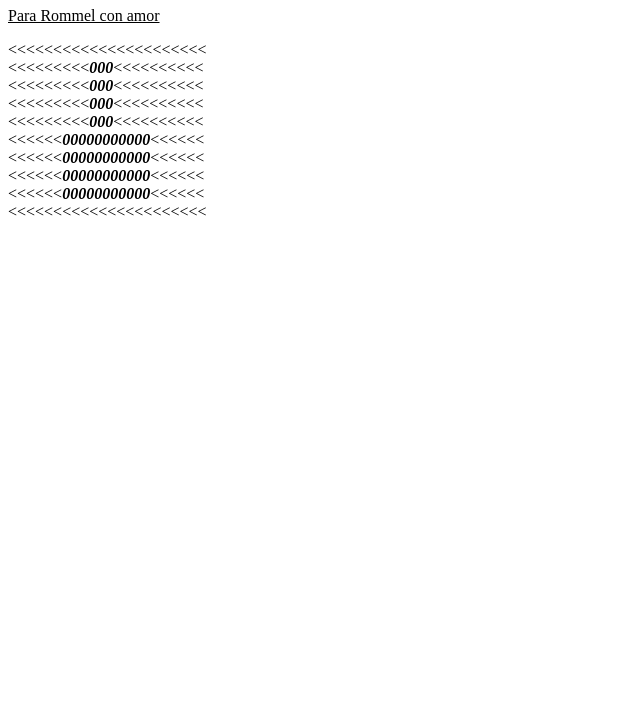
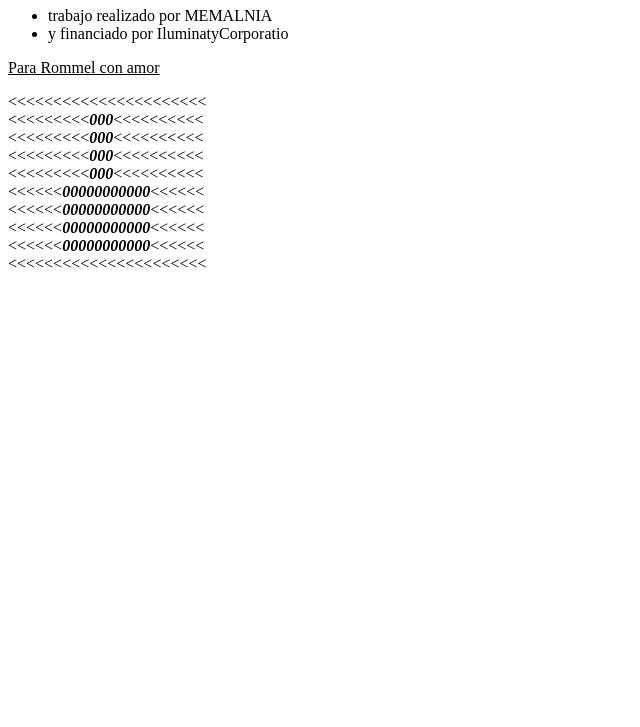
Before and after one commit to Melani96/introHTML, a plain HTML site: page index.html in a window 1280 px wide. Shown: the part 73-800 px from the top of the page, without its empty margins (0-640 px from the left). Drawn offline with Linux system fonts and the light colour scheme.

Commit message:
listas añadidas

```diff
--- a/index.html
+++ b/index.html
@@ -6,6 +6,10 @@
 	</head>
 	<body>
 		<h1>ES MALA PERSONA</h1>
+		<ul>
+			<li> trabajo realizado por MEMALNIA </li>
+			<li> y financiado por IluminatyCorporatio </li>
+		</ul>
 
 		<p><u>Para Rommel con amor</u></p>
 		<<<<<<<<<<<<<<<<<<<<<<<br/>
```
